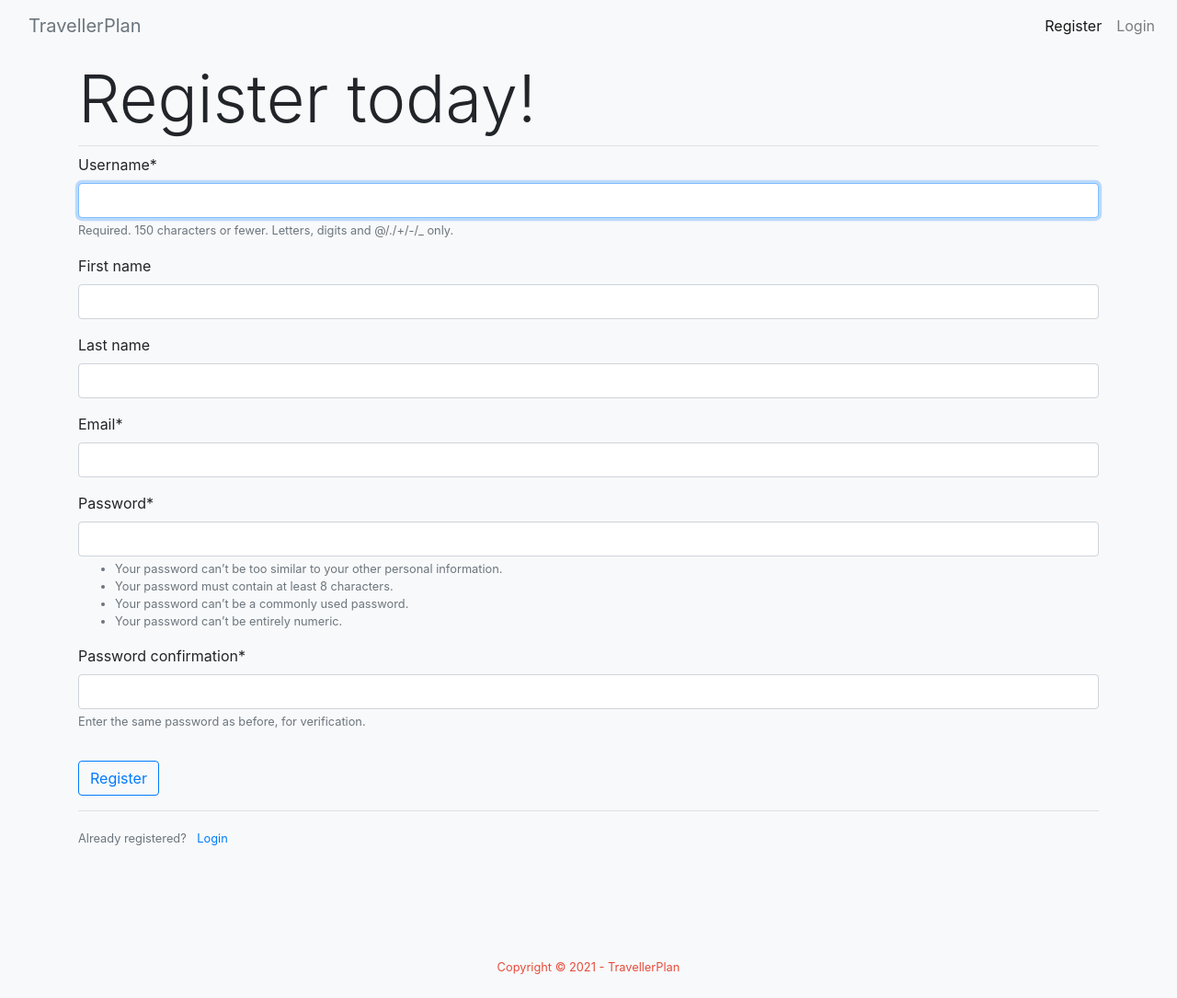
After one commit to WIF3005-Team/travellerplan, a Django app: page /register/ in a window 1280 px wide. The commit adds this page. Shown: the whole page at 92% size. Run offline with Django 3.2, Linux system fonts and the light colour scheme; some libraries are stand-ins or nearby versions.

Commit message:
registration maintenance

```diff
--- a/travellerplan/home/templates/home/base.html
+++ b/travellerplan/home/templates/home/base.html
@@ -27,7 +27,7 @@
                     <a class="nav-item nav-link" href="#">Recommendation</a>
                     <a class="nav-item nav-link" href="#">Logout</a>
                     {% else %}
-                    <a class="nav-item nav-link" href="#">Register</a>
+                    <a class="nav-item nav-link {% if nav == 'register' %}active{% endif %}" href="{% url 'register' %}">Register</a>
                     <a class="nav-item nav-link" href="#">Login</a>
                     {% endif %}
                 </div>
--- a/travellerplan/travellerplan/urls.py
+++ b/travellerplan/travellerplan/urls.py
@@ -19,4 +19,5 @@ from django.urls import path, include
 urlpatterns = [
     path('admin/', admin.site.urls),
     path('', include('home.urls')),
+    path('', include('users.urls')),
 ]
--- /dev/null
+++ b/travellerplan/users/forms.py
@@ -0,0 +1,10 @@
+from django import forms
+from django.contrib.auth.models import User
+from django.contrib.auth.forms import UserCreationForm
+
+class UserRegisterForm(UserCreationForm):
+    email = forms.EmailField()
+
+    class Meta:
+        model = User
+        fields = ['username', 'first_name', 'last_name',  'email',  'password1', 'password2']
--- /dev/null
+++ b/travellerplan/users/templates/users/register.html
@@ -0,0 +1,27 @@
+{% extends "home/base.html" %}
+{% load crispy_forms_tags %}
+{% load static %}
+{% block title %}
+<title>Register</title>
+{% endblock title%}
+{% block content %}
+<h1 class="display-3">Register today!</h1>
+    <div class="content-section">
+        <form method="POST">
+            {% csrf_token %}
+            <fieldset class="form-group">
+                <legend class="border-bottom">
+                </legend>
+                {{ form|crispy }}
+            </fieldset>
+            <div class="form-group">
+                <button class="btn btn-outline-primary" type="submit">Register</button>
+            </div>
+        </form>
+        <div class="border-top pt-3">
+            <small class="text-muted">
+                Already registered? <a class="ml-2" href="#">Login</a>
+            </small>
+        </div>
+    </div>
+{% endblock content %}
--- /dev/null
+++ b/travellerplan/users/urls.py
@@ -0,0 +1,6 @@
+from django.urls import path
+from . import views
+
+urlpatterns = [
+    path('register/', views.register, name='register'),
+]
--- a/travellerplan/users/views.py
+++ b/travellerplan/users/views.py
@@ -1,3 +1,22 @@
-from django.shortcuts import render
+from django.shortcuts import render, redirect
+from django.contrib import messages
+from .forms import UserRegisterForm
 
 # Create your views here.
+# message.debug
+# message.info
+# message.success
+# message.warning
+# message.error
+
+def register(request):
+    if request.method == 'POST':
+        form = UserRegisterForm(request.POST)
+        if form.is_valid():
+            form.save()
+            username = form.cleaned_data.get('username')
+            messages.success(request, f'Account created for {username}!')
+            return redirect('register')
+    else:
+        form = UserRegisterForm()
+    return render(request, 'users/register.html', {'form' : form, 'nav':'register'})
```
Also changed, not shown: 1 other file.
